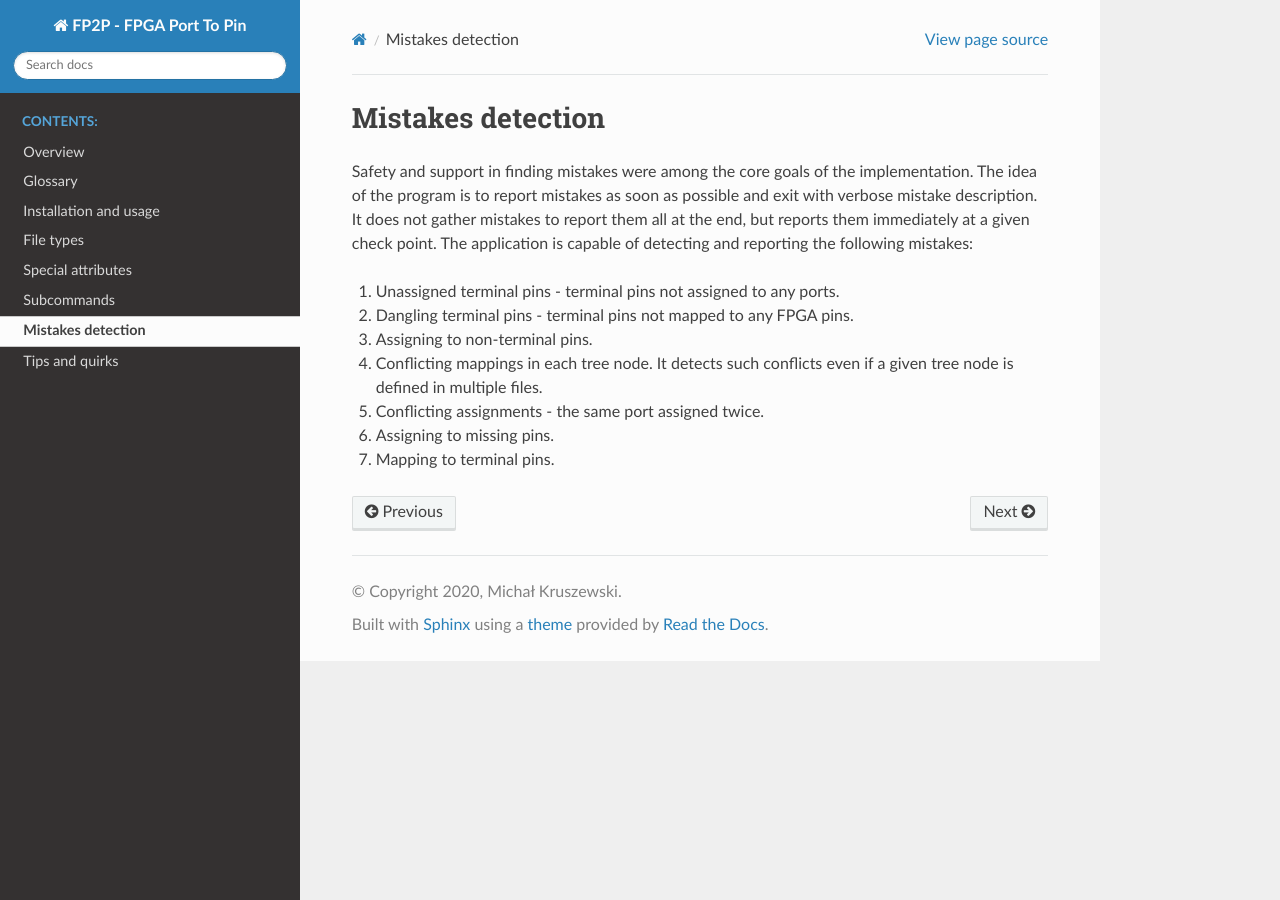
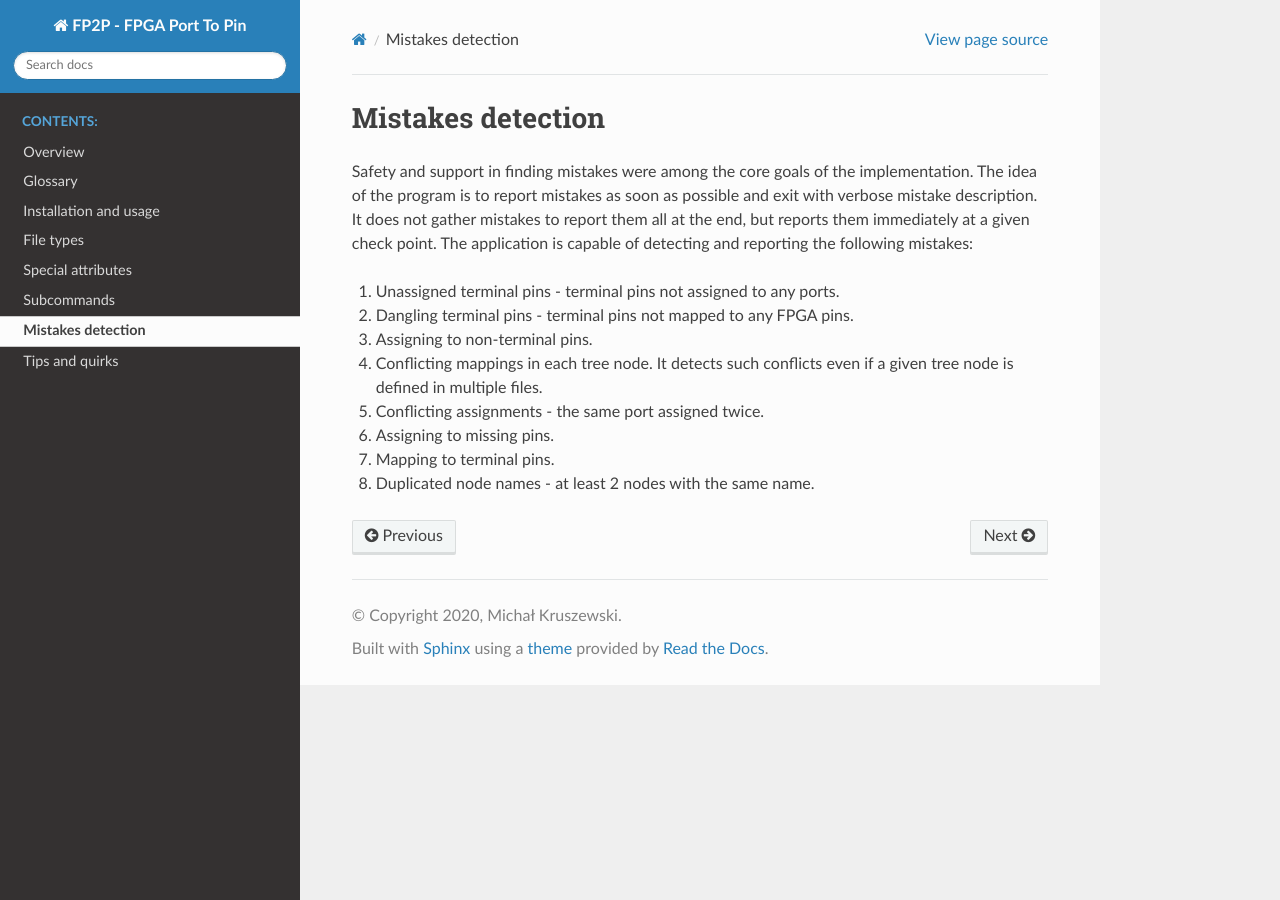
Before and after one commit to m-kru/fp2p, a Sphinx documentation site: the page built from doc/mistakes_detection.rst, in a window 1280 px wide. Built offline with Sphinx 7.4.7 and the Read the Docs theme 2.0.0, drawn with Linux system fonts in a browser that asks for light colours.

Commit message:
Update documentation.

```diff
--- a/doc/mistakes_detection.rst
+++ b/doc/mistakes_detection.rst
@@ -13,3 +13,4 @@ The application is capable of detecting and reporting the following mistakes:
 #. Conflicting assignments - the same port assigned twice.
 #. Assigning to missing pins.
 #. Mapping to terminal pins.
+#. Duplicated node names - at least 2 nodes with the same name.
```
